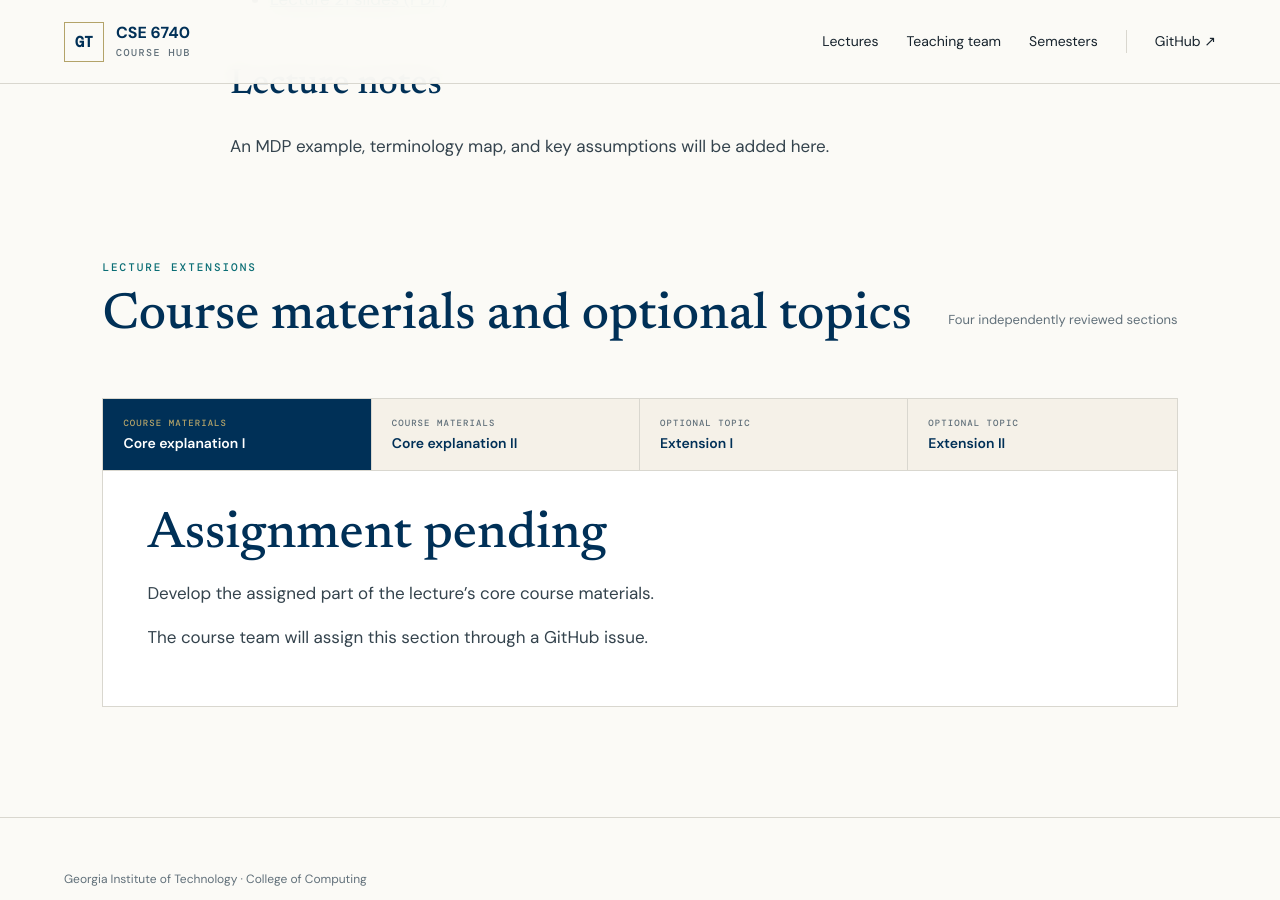
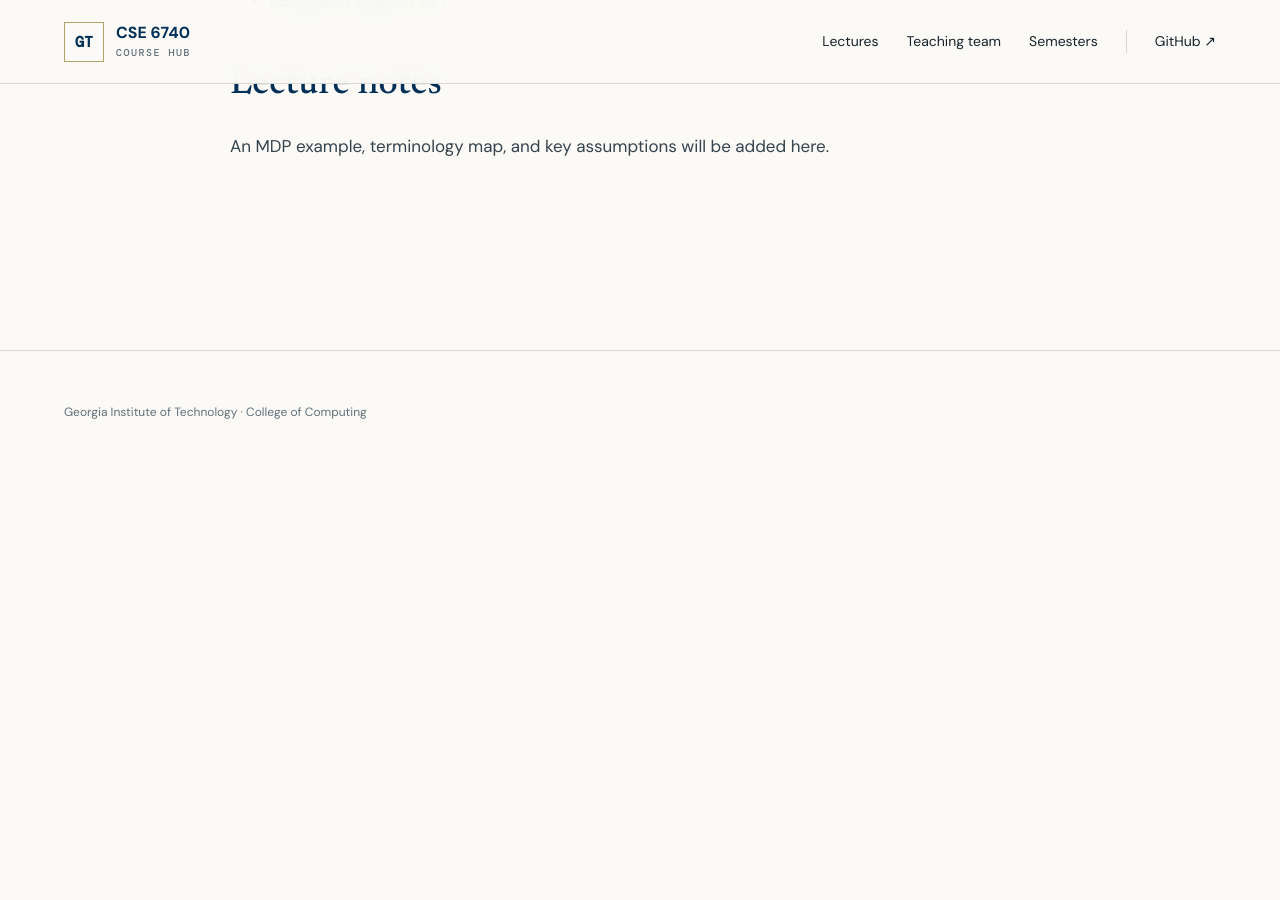
Before and after one commit to GT-KOALA/Gatech-CSE6740, a Jekyll site: the page built from _lectures/fall-2026/21-rl-introduction.md, in a window 1280 px wide and 900 px high, scrolled down 923 px. Built offline with Jekyll 4.4.1, drawn with Linux system fonts in a browser that asks for light colours; after the commit the page ends 1397 px from its top, so only the background shows below that.

Commit message:
Associate RNN contributions with the correct lecture page (#69)

```diff
--- a/_layouts/lecture.html
+++ b/_layouts/lecture.html
@@ -24,7 +24,12 @@ layout: default
 
   <div class="lecture-content prose">{{ content }}</div>
 
-  {% assign lecture_contributions = site.contributions | where: "semester", page.semester | where: "lecture_number", page.number | sort: "slot_order" %}
+  {% assign contribution_group = page.contribution_group | default: page.number %}
+  {% assign contribution_owner = site.lectures | where: "semester", page.semester | where: "contribution_group", contribution_group | first %}
+  {% assign lecture_contributions = nil %}
+  {% if contribution_owner == nil or contribution_owner.url == page.url %}
+    {% assign lecture_contributions = site.contributions | where: "semester", page.semester | where: "lecture_number", contribution_group | sort: "slot_order" %}
+  {% endif %}
   {% if lecture_contributions.size > 0 %}
   <section class="student-materials" aria-labelledby="student-materials-title">
     <div class="section-heading">
```
Also changed, not shown: _lectures/fall-2026/16-rnns.md (+1 -0 lines).
